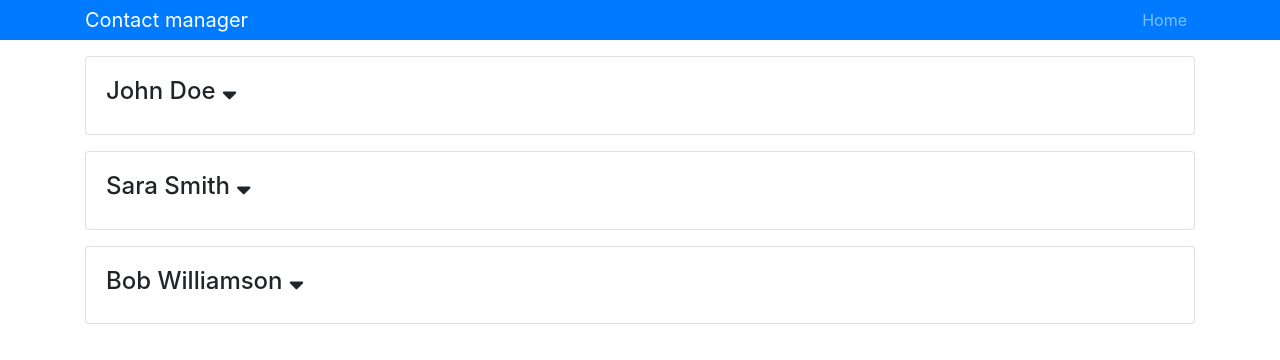
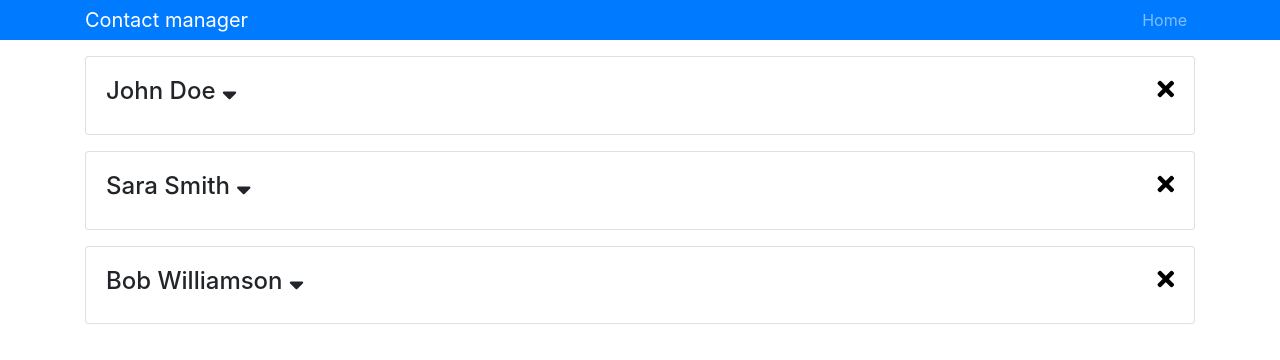
Before and after one commit to volosgoto/contactmanager, a React (Create React App) app: page / in a window 1280 px wide. Shown: the top 360 px of the page. Built offline with nearby package versions, Linux system fonts and the light colour scheme.

Commit message:
add delete contact

```diff
--- a/src/App.js
+++ b/src/App.js
@@ -10,7 +10,6 @@
   render() {
     return (
       <div className="App">
-        {/* <Header branding="Contact manager!!!" /> */}
         <Header />
         <div className="container">
           <Contacts />
--- a/src/components/Contact.js
+++ b/src/components/Contact.js
@@ -5,10 +5,8 @@
   state = { showContactInfo: false };
 
   static propTypes = {
-    contact: PropTypes.object.isRequired
-    // name: PropTypes.string.isRequired,
-    // email: PropTypes.string.isRequired,
-    // phone: PropTypes.string.isRequired
+    contact: PropTypes.object.isRequired,
+    deleteClickHendler: PropTypes.func.isRequired
   };
 
   onShowClick = (name, e) => {
@@ -16,9 +14,11 @@
       showContactInfo: !this.state.showContactInfo
     });
   };
+  onDeleteClick = e => {
+    this.props.deleteClickHendler();
+  };
 
   render() {
-    // const { name, email, phone } = this.props;
     const { name, email, phone } = this.props.contact;
     const { showContactInfo } = this.state;
 
@@ -29,6 +29,12 @@
           <i
             onClick={this.onShowClick.bind(this, name)}
             className="fas fa-sort-down"
+            style={{ cursor: "pointer" }}
+          />
+          <i
+            onClick={this.onDeleteClick}
+            className="fas fa-times"
+            style={{ cursor: "pointer", float: "right", color: "black" }}
           />
         </h4>
         {showContactInfo && (
--- a/src/components/Contacts.js
+++ b/src/components/Contacts.js
@@ -25,6 +25,15 @@
     ]
   };
 
+  deleteContact = id => {
+    console.log(id);
+    const { contacts } = this.state;
+    const newContacts = contacts.filter(contact => contact.id !== id);
+    this.setState({
+      contacts: newContacts
+    });
+  };
+
   render() {
     const { contacts } = this.state;
     return (
@@ -33,9 +42,7 @@
           <Contact
             key={contact.id}
             contact={contact}
-            // name={contact.name}
-            // email={contact.email}
-            // phone={contact.phone}
+            deleteClickHendler={this.deleteContact.bind(this, contact.id)}
           />
         ))}
       </React.Fragment>
```
